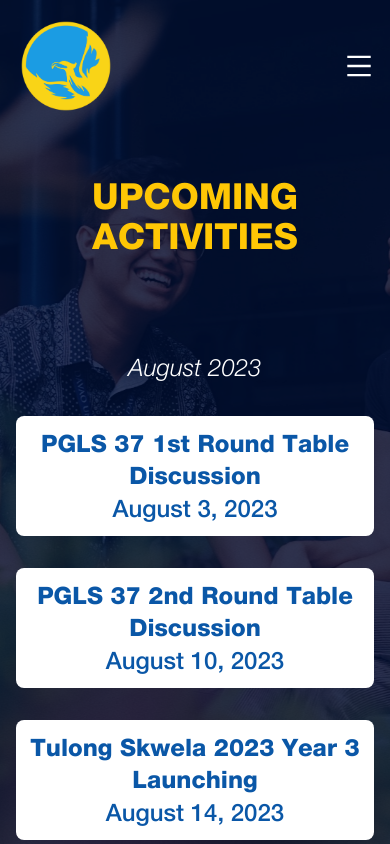
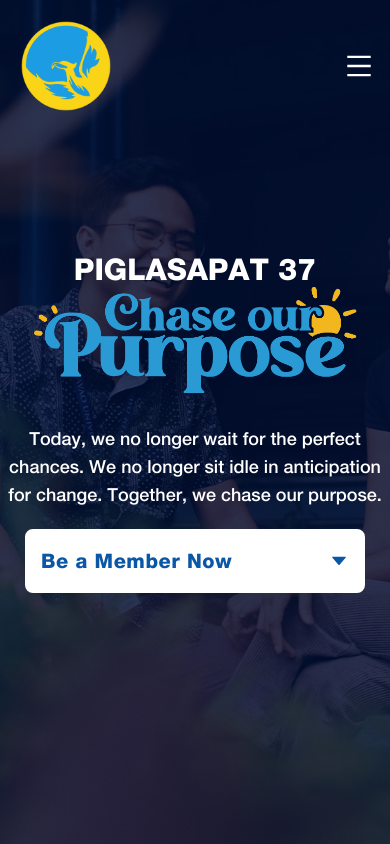
Before and after one commit to lmbtupas/PGLSPT-37, a Next.js app in the folder pglspt-37/: page / in a window 390 px wide. Shown: the top 844 px of the page. Built offline with nearby package versions, Linux system fonts and the light colour scheme.

Commit message:
fixed minor error on responsiveness

```diff
--- a/pglspt-37/app/activities/EventCard.jsx
+++ b/pglspt-37/app/activities/EventCard.jsx
@@ -1,7 +1,7 @@
 export default function EventCard({title, date}) {
   return (
     <div className="flex flex-col md:flex-row items-center justify-between bg-white rounded-lg p-3 w-[60rem]">
-        <div className="text-blue font-header text-2xl text-center">
+        <div className="text-blue font-header text-2xl text-center md:text-left">
             {title}
         </div>
         <div className="text-blue font-body text-2xl">
--- a/pglspt-37/app/page.js
+++ b/pglspt-37/app/page.js
@@ -7,9 +7,9 @@ import Liyab from './liyab/page'
 
 export default function Home() {
   return (
-    // <Hero />
+  <Hero />
   // <About />
-  <Activities />
+  // <Activities />
   // <Liyab />
   )
 }
--- a/pglspt-37/components/navbar.jsx
+++ b/pglspt-37/components/navbar.jsx
@@ -41,22 +41,22 @@ const NavBar = () => {
         </Link>
 
         <ul style={{color: `${textColor}`}} className="hidden sm:flex gap-4">
-          <li className="p-4 text-xl">
+          <li className="p-4 text-xl hover:text-yellow">
             <Link href='/about'> About </Link>
           </li>
-          <li className="p-4 text-xl">
+          <li className="p-4 text-xl hover:text-yellow">
             <Link href='/milestones'> Milestones </Link>
           </li>
-          <li className="p-4 text-xl">
+          <li className="p-4 text-xl hover:text-yellow">
             <Link href='/officers'> Officers </Link>
           </li>
-          <li className="p-4 text-xl">
+          <li className="p-4 text-xl hover:text-yellow">
             <Link href='/notable-phoenixes'> Alumni </Link>
           </li>
-          <li className="p-4 text-xl">
+          <li className="p-4 text-xl hover:text-yellow">
             <Link href='/activities'> Activities </Link>
           </li>
-          <li className="p-4 text-xl">
+          <li className="p-4 text-xl hover:text-yellow">
             <Link href='/liyab'> Liyab </Link>
           </li>
         </ul>
```
